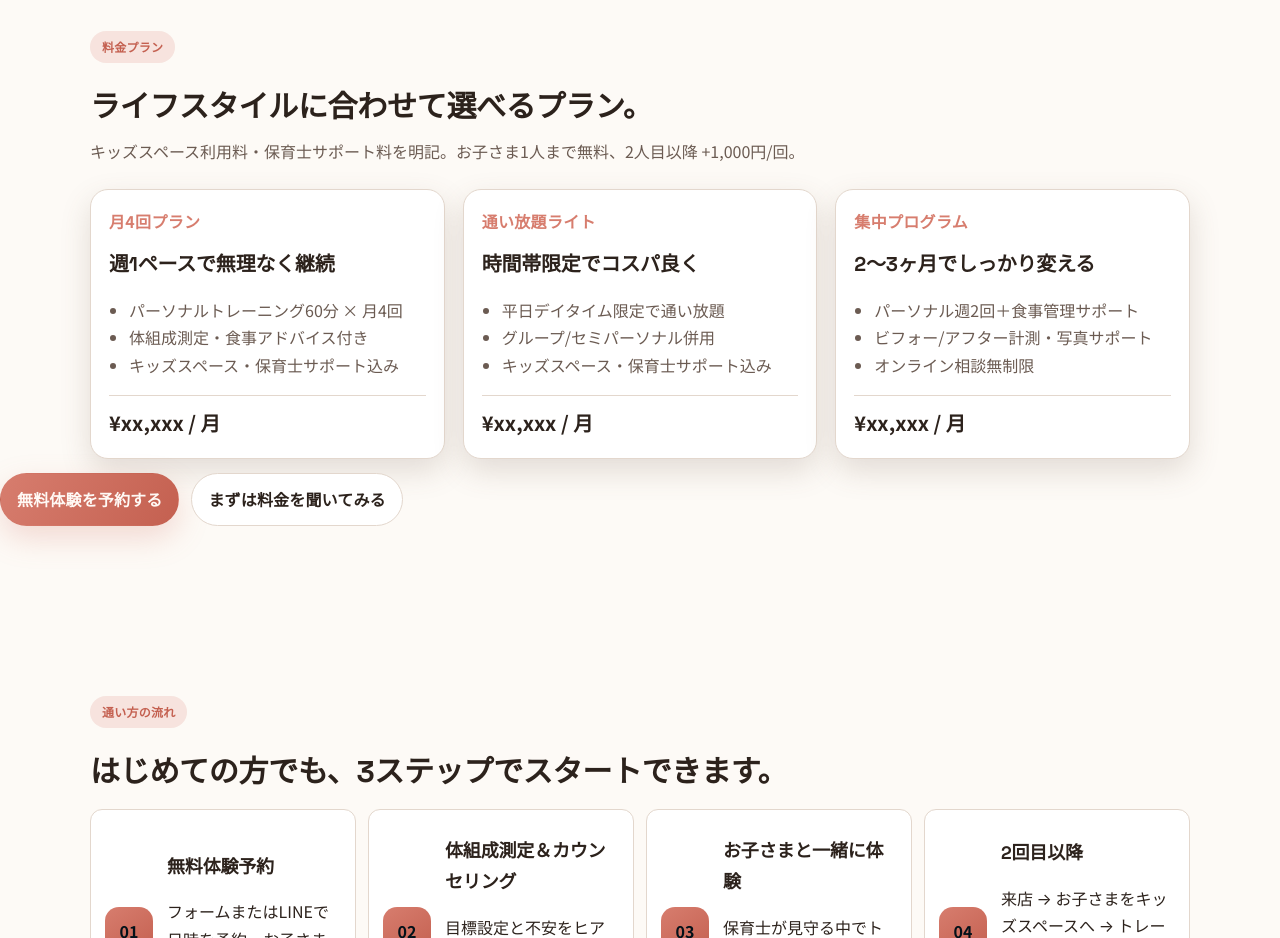
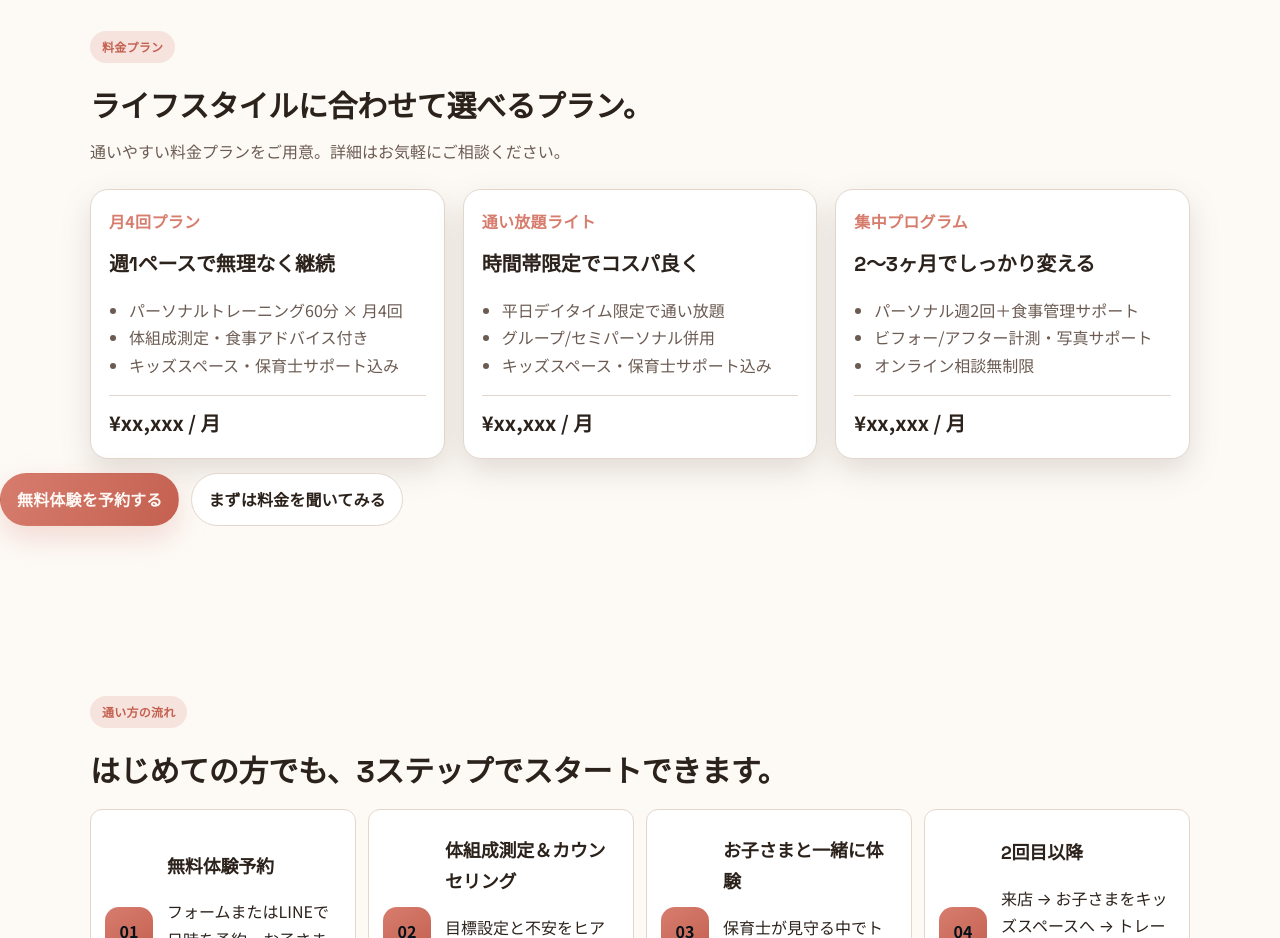
Before and after one commit to piste-boss/piste-lp, a plain HTML site: page index.html in a window 1280 px wide. Shown: the part 4920-5858 px from the top of the page. Drawn offline with Linux system fonts and the light colour scheme.

Commit message:
Simplify pricing lead copy

```diff
--- a/index.html
+++ b/index.html
@@ -303,7 +303,7 @@
       <div class="container section-head">
         <p class="eyebrow">料金プラン</p>
         <h2>ライフスタイルに合わせて選べるプラン。</h2>
-        <p class="section-lead">キッズスペース利用料・保育士サポート料を明記。お子さま1人まで無料、2人目以降 +1,000円/回。</p>
+        <p class="section-lead">通いやすい料金プランをご用意。詳細はお気軽にご相談ください。</p>
       </div>
       <div class="container cards-grid">
         <article class="card">
```
